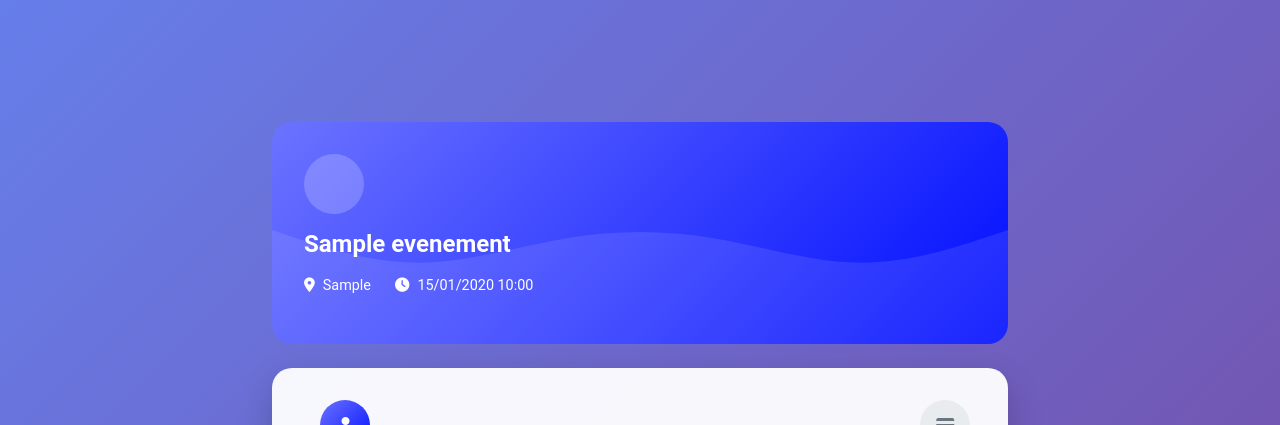
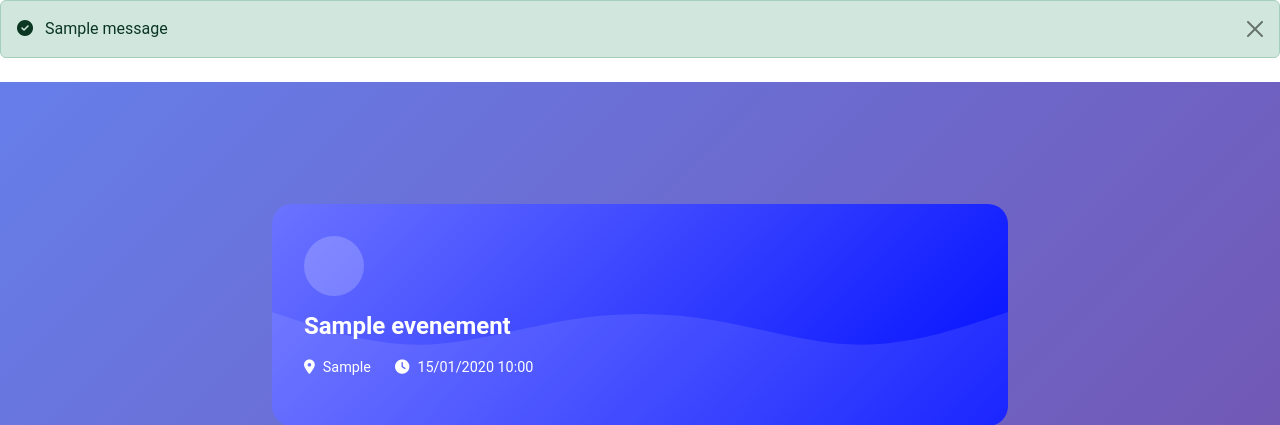
Before and after one commit to Younes-jl/deployement_test, a Django app: page /register_evenements/1/ in a window 1280 px wide. Shown: the part 101-526 px from the top of the page. Run offline with Django 5.2, Linux system fonts and the light colour scheme; a user stored in the database is signed in; tables that the repository leaves empty hold one stand-in row (values such as "Sample post"); one stand-in notice (Sample message) is shown; some web fonts are replaced.

Commit message:
giiiiiiiiii

```diff
--- a/crud_event/models.py
+++ b/crud_event/models.py
@@ -76,7 +76,7 @@ class ParticipationForm(forms.ModelForm):
 
 class paiement(models.Model):
     user_id = models.ForeignKey(User, on_delete=models.CASCADE)
-    event = models.ForeignKey(evenement,null=True, on_delete=models.CASCADE)  # <-- Add this
+    event = models.ForeignKey(evenement,null=True, on_delete=models.CASCADE)
     participation = models.ForeignKey(participation, on_delete=models.CASCADE, blank=True, null=True)
     card_number = models.CharField(max_length=16, blank=True, null=True)
     card_holder_name = models.CharField(max_length=200, blank=True, null=True)
--- a/crud_event/templates/register.html
+++ b/crud_event/templates/register.html
@@ -1,6 +1,17 @@
 {% extends 'base.html' %}
 
 {% block content %}
+        {% if messages %}
+            <div class="messages-container mb-4">
+                {% for message in messages %}
+                    <div class="alert alert-success alert-dismissible fade show" role="alert">
+                        <i class="fas fa-check-circle me-2"></i>
+                        {{ message }}
+                        <button type="button" class="btn-close" data-bs-dismiss="alert" aria-label="Close"></button>
+                    </div>
+                {% endfor %}
+            </div>
+        {% endif %}
 <div class="register-container">
     <div class="container py-5">
         <div class="row justify-content-center align-items-center min-vh-100">
```
